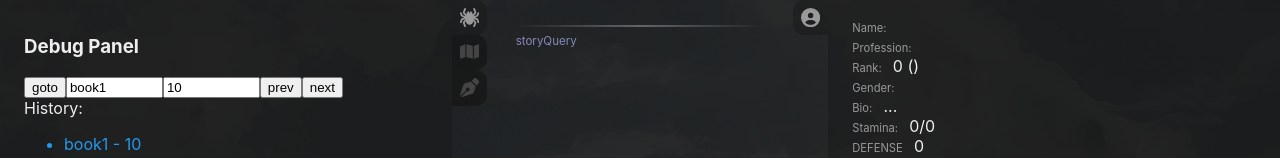
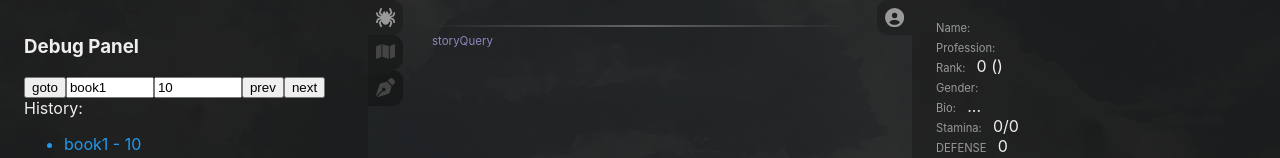
Before and after one commit to jonathan-wideman/js-fabled, a React (Vite) app: page / in a window 1280 px wide. Shown: the top 158 px of the page. Built offline with nearby package versions, Linux system fonts and the light colour scheme; no server answers; what random-js would draw is missing.

Commit message:
Increase story zone width; convert ch to rem

```diff
--- a/src/App.css
+++ b/src/App.css
@@ -39,10 +39,15 @@
 
 .story {
   padding: 1em 1.5em;
-  width: 60ch;
+  width: 100%;
   font-size: 1.2em;
   line-height: 1.5;
   overflow-y: auto;
+}
+
+.story > div {
+  max-width: 45rem;
+  margin: 0 auto;
 }
 
 .section-title {
@@ -80,7 +85,7 @@
 
 .sidebar-content {
   display: flex;
-  width: 40ch;
+  width: 20rem;
   flex-flow: column wrap;
 }
 
@@ -113,7 +118,7 @@
 }
 
 .debug input[type="text"] {
-  width: 12ch;
+  width: 5rem;
 }
 
 .stat-label {
```
